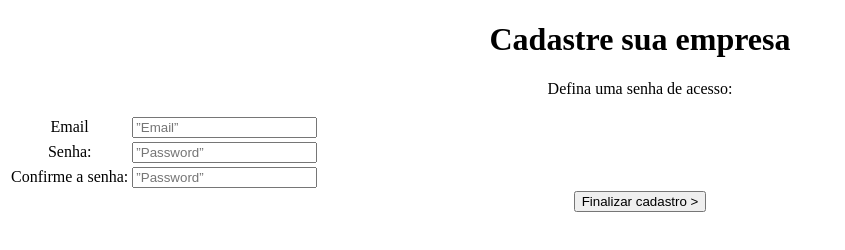
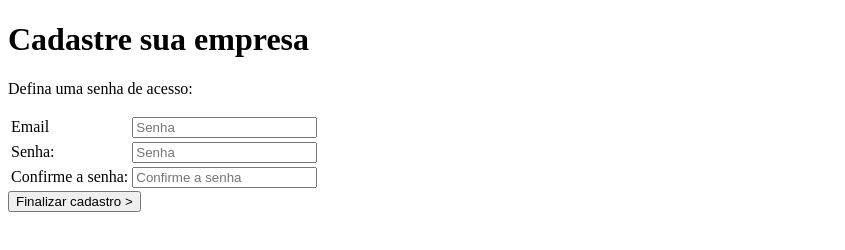
Before and after one commit to 2022M2T1-Inteli/InTech, a plain HTML site: page src/Frontend/views/Recruiter/CadastroRecrutador3/CadastroRecrutador3.html in a window 1280 px wide. Shown: the whole page, without its empty margins (0-845 px from the left). Drawn offline with Linux system fonts and the light colour scheme.

Commit message:
Update CadastroRecrutador3.html

```diff
--- a/src/Frontend/views/Recruiter/CadastroRecrutador3/CadastroRecrutador3.html
+++ b/src/Frontend/views/Recruiter/CadastroRecrutador3/CadastroRecrutador3.html
@@ -10,15 +10,11 @@
     <title>Cadastro empresa</title>
 </head>
 
-<h1> Cadastre sua empresa</h1>
-        <style>
-            h1 {text-align: center;}
-            p {text-align: center;}
-            div {text-align: center;}
-        </style>
+<body>
 
     <div>
-        <body>
+
+        <h1> Cadastre sua empresa</h1>
         <form name="CadastroEmpresa">
                 <table>
                     <tr>
@@ -27,7 +23,7 @@
                         </td>
 
                         <td>
-                                <input type=”mail”  placeholder=”Email” name=””>
+                            <input type=”mail”  placeholder="Senha" name=””>
                         </td>
                     </tr>
                     <p>Defina uma senha de acesso: </p>
@@ -37,7 +33,7 @@
                         </td>
 
                         <td>
-                                <input type=”Password” placeholder=”Password” name=””>
+                            <input type=”Password” placeholder="Senha" name=””>
                         </td>
                     </tr>
 
@@ -47,12 +43,16 @@
                         </td>
 
                         <td>
-                                <input type=”Password” placeholder=”Password” name=””>
+                            <input type=”Password” placeholder="Confirme a senha" name=””>
                         </td>
                     </tr>
                 </table>
             <input type="submit" class="login" value="Finalizar cadastro >" onclick="validation()" formtarget="_blank">
+
         </form>
+
     <div>
+
 </body>
+
 </html>
```
Lines whose indentation alone changed are shown as unchanged.
